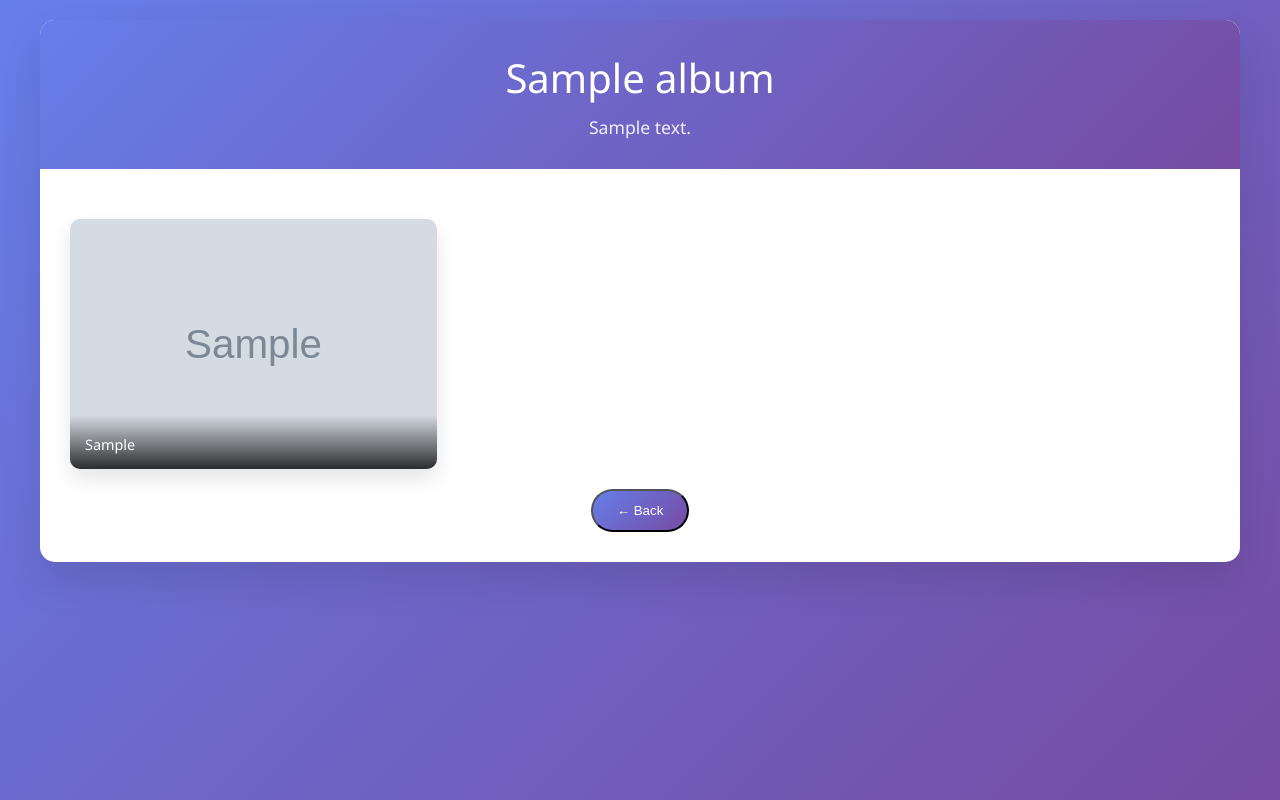
After one commit to tudor1703/Memorix, a Django app: page /albums/view/1/ in a window 1280 px wide. The commit adds this page. Run offline with Django 5.2, Linux system fonts and the light colour scheme; tables that the repository leaves empty hold one stand-in row (values such as "Sample post"); grey boxes marked "Sample" are stand-in pictures.

Commit message:
Added new functionable link and a view for album (task #33)

```diff
--- a/albums/templates/admin/albums/album/change_form.html
+++ b/albums/templates/admin/albums/album/change_form.html
@@ -3,6 +3,11 @@
 
 {% block object-tools-items %}
     {{ block.super }}
+    <!-- {% if view_album_button %}
+        <li>
+            {{ view_album_button|safe }}
+        </li>
+    {% endif %} -->
     {% if send_emails_button %}
         <li>
             {{ send_emails_button|safe }}
--- /dev/null
+++ b/albums/templates/albums/album_view.html
@@ -0,0 +1,180 @@
+<!DOCTYPE html>
+<html lang="en">
+<head>
+    <meta charset="UTF-8">
+    <meta name="viewport" content="width=device-width, initial-scale=1.0">
+    <title>{{ album.title }} - Memorix</title>
+    <style>
+        * {
+            margin: 0;
+            padding: 0;
+            box-sizing: border-box;
+        }
+
+        body {
+            font-family: 'Segoe UI', Tahoma, Geneva, Verdana, sans-serif;
+            background: linear-gradient(135deg, #667eea 0%, #764ba2 100%);
+            min-height: 100vh;
+            padding: 20px;
+        }
+
+        .container {
+            max-width: 1200px;
+            margin: 0 auto;
+            background: white;
+            border-radius: 15px;
+            box-shadow: 0 20px 40px rgba(0,0,0,0.1);
+            overflow: hidden;
+        }
+
+        .header {
+            background: linear-gradient(135deg, #667eea 0%, #764ba2 100%);
+            color: white;
+            padding: 30px;
+            text-align: center;
+        }
+
+        .header h1 {
+            font-size: 2.5rem;
+            margin-bottom: 10px;
+            font-weight: 300;
+        }
+
+        .header p {
+            font-size: 1.1rem;
+            opacity: 0.9;
+        }
+
+        .content {
+            padding: 30px;
+        }
+
+        .photo-grid {
+            display: grid;
+            grid-template-columns: repeat(auto-fill, minmax(300px, 1fr));
+            gap: 20px;
+            margin-top: 20px;
+        }
+
+        .photo-item {
+            position: relative;
+            border-radius: 10px;
+            overflow: hidden;
+            box-shadow: 0 10px 20px rgba(0,0,0,0.1);
+            transition: transform 0.3s ease, box-shadow 0.3s ease;
+        }
+
+        .photo-item:hover {
+            transform: translateY(-5px);
+            box-shadow: 0 15px 30px rgba(0,0,0,0.2);
+        }
+
+        .photo-item img {
+            width: 100%;
+            height: 250px;
+            object-fit: cover;
+            display: block;
+        }
+
+        .photo-caption {
+            position: absolute;
+            bottom: 0;
+            left: 0;
+            right: 0;
+            background: linear-gradient(transparent, rgba(0,0,0,0.8));
+            color: white;
+            padding: 20px 15px 15px;
+            font-size: 0.9rem;
+        }
+
+        .no-photos {
+            text-align: center;
+            padding: 60px 20px;
+            color: #666;
+        }
+
+        .no-photos h3 {
+            font-size: 1.5rem;
+            margin-bottom: 10px;
+            color: #333;
+        }
+
+        .back-button {
+            display: inline-block;
+            margin-top: 20px;
+            padding: 12px 24px;
+            background: linear-gradient(135deg, #667eea 0%, #764ba2 100%);
+            color: white;
+            text-decoration: none;
+            border-radius: 25px;
+            transition: transform 0.3s ease;
+        }
+
+        .back-button:hover {
+            transform: translateY(-2px);
+        }
+
+        @media (max-width: 768px) {
+            .header h1 {
+                font-size: 2rem;
+            }
+
+            .photo-grid {
+                grid-template-columns: repeat(auto-fill, minmax(250px, 1fr));
+                gap: 15px;
+            }
+
+            .content {
+                padding: 20px;
+            }
+        }
+    </style>
+    <script>
+        function goBack() {
+            // Check if there's a referrer (page that sent us here)
+            if (document.referrer && document.referrer !== window.location.href) {
+                window.location.href = document.referrer;
+            } else {
+                // Fallback to browser's back button
+                window.history.back();
+            }
+        }
+    </script>
+</head>
+<body>
+    <div class="container">
+        <div class="header">
+            <h1>{{ album.title }}</h1>
+            {% if album.description %}
+                <p>{{ album.description }}</p>
+            {% endif %}
+        </div>
+
+        <div class="content">
+            {% if photos %}
+                <div class="photo-grid">
+                    {% for photo in photos %}
+                        <div class="photo-item">
+                            <img src="{{ photo.photo.url }}" alt="{{ photo.caption|default:album.title }}">
+                            {% if photo.caption %}
+                                <div class="photo-caption">
+                                    {{ photo.caption }}
+                                </div>
+                            {% endif %}
+                        </div>
+                    {% endfor %}
+                </div>
+            {% else %}
+                <div class="no-photos">
+                    <h3>No photos yet</h3>
+                    <p>This album doesn't have any photos yet.</p>
+                </div>
+            {% endif %}
+
+            <div style="text-align: center;">
+                <button onclick="goBack()" class="back-button">← Back</button>
+            </div>
+        </div>
+    </div>
+</body>
+</html>
--- /dev/null
+++ b/albums/urls.py
@@ -0,0 +1,8 @@
+from django.urls import path
+from . import views
+
+app_name = 'albums'
+
+urlpatterns = [
+    path('view/<int:album_id>/', views.album_view, name='album_view'),
+]
--- a/albums/views.py
+++ b/albums/views.py
@@ -15,3 +15,15 @@ def send_emails_view(request, album_id):
 
     change_url = reverse("admin:albums_album_change", args=[album_id])
     return redirect(f"{change_url}?emails_sent=1")
+
+
+def album_view(request, album_id):
+    """View for displaying an album with its photos"""
+    album = get_object_or_404(Album, id=album_id)
+    photos = album.photos.all()
+
+    context = {
+        'album': album,
+        'photos': photos,
+    }
+    return render(request, 'albums/album_view.html', context)
--- a/memorix/settings.py
+++ b/memorix/settings.py
@@ -23,7 +23,7 @@ SECRET_KEY = os.getenv("SECRET_KEY")
 
 DEBUG = os.getenv("DEBUG", "True").lower() == "true"
 
-ALLOWED_HOSTS = ["memorix.info", "www.memorix.info", "localhost"]
+ALLOWED_HOSTS = ["memorix.info", "www.memorix.info", "localhost", "127.0.0.1"]
 
 
 # Application definition
--- a/memorix/urls.py
+++ b/memorix/urls.py
@@ -6,6 +6,7 @@ from django.conf.urls.static import static
 
 urlpatterns = [
     path('admin/', admin.site.urls),
+    path('albums/', include('albums.urls')),
     path('', lambda request: render(request, '404.html', status=404)),
 ]
 
```
Also changed, not shown: albums/admin.py (+22 -2 lines).
